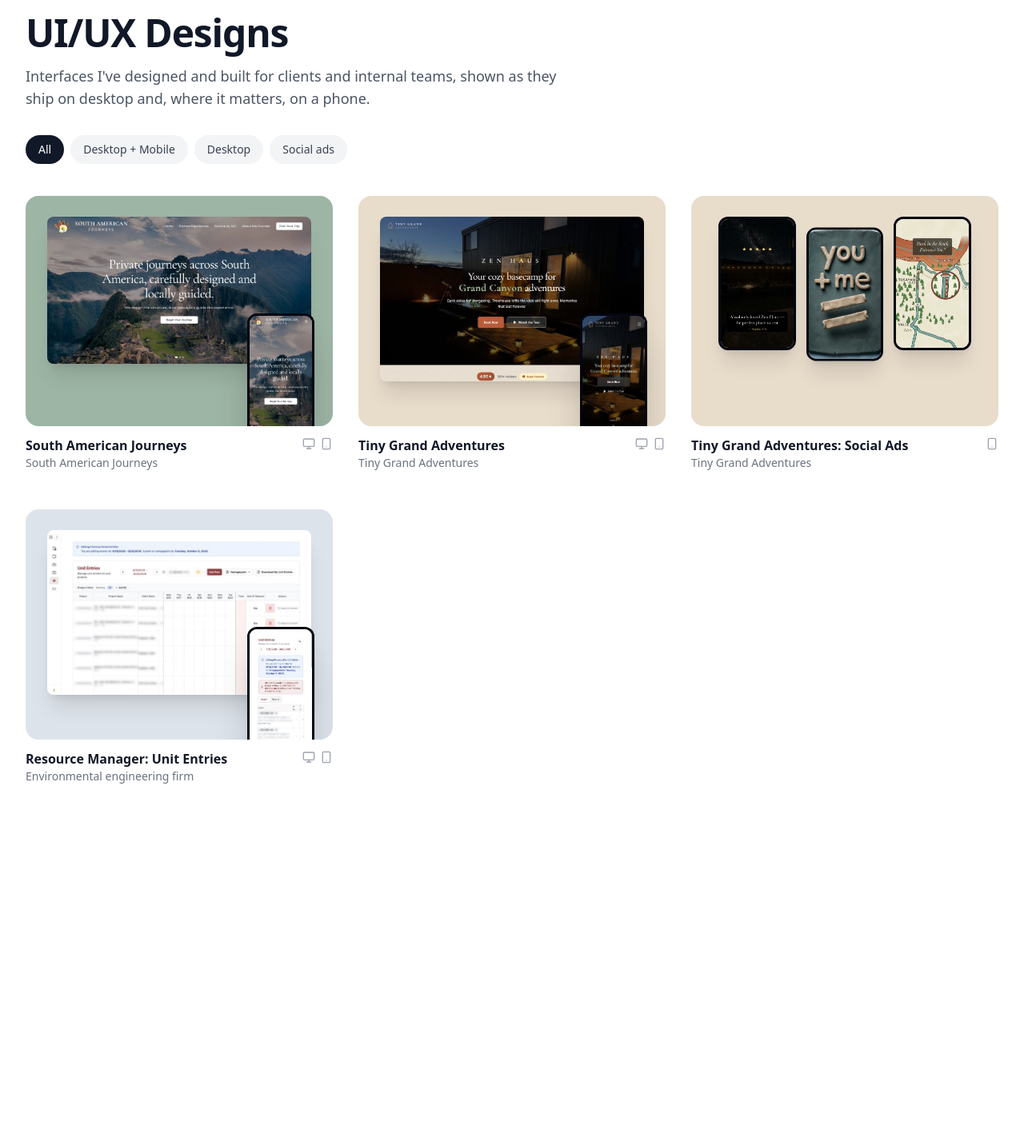
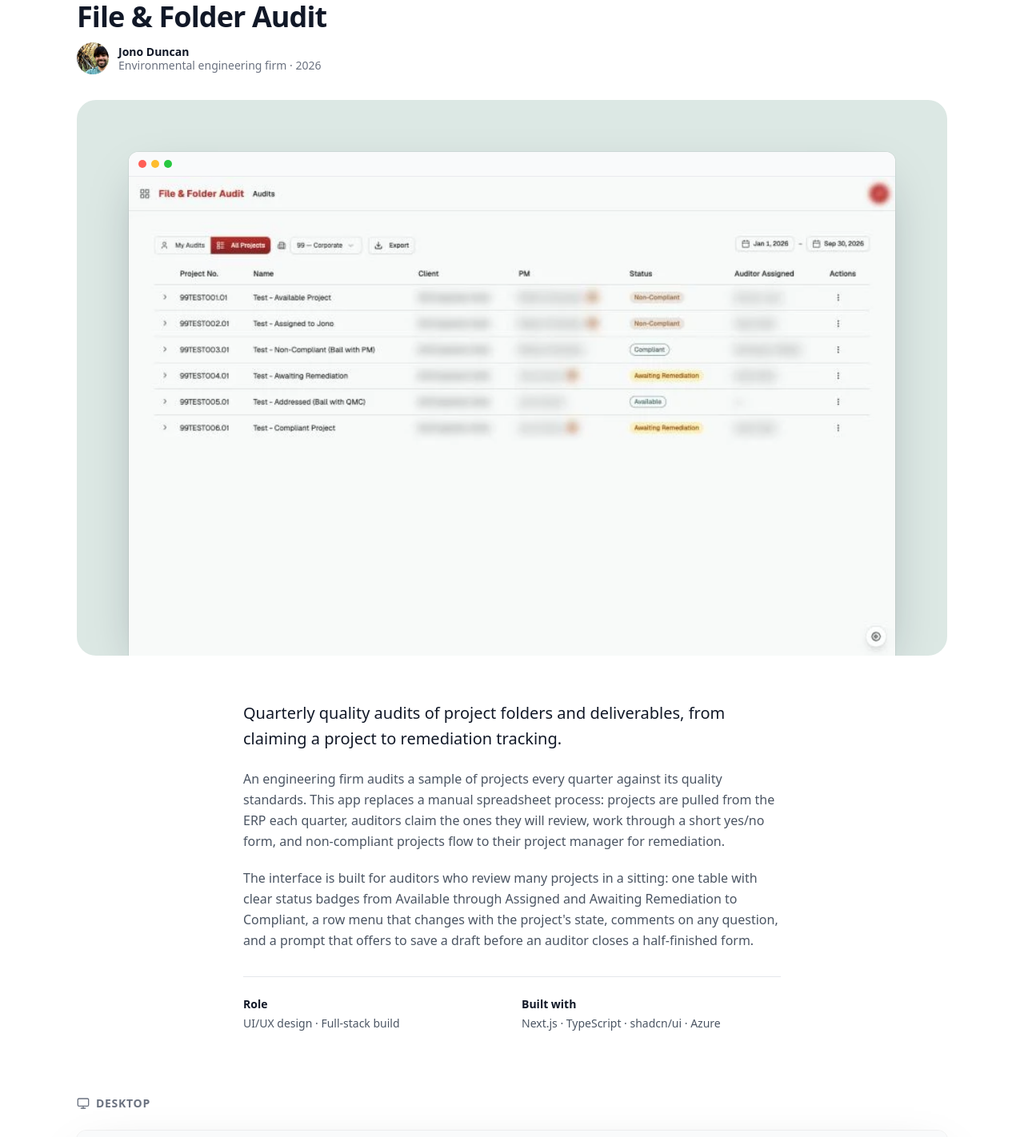
Before and after one commit to JonoSuave/Portfolio, a React (Vite) app: page /designs/file-folder-audit in a window 1280 px wide. Before the commit this address led to /designs. Shown: the part 100-1522 px from the top of the page at 80% size. Before the commit the page ends 1177 px from the top, so only its background shows below. Built offline with nearby package versions, Linux system fonts and the light colour scheme.

Commit message:
Add File & Folder Audit desktop design with claim-and-audit walkthrough
Co-Authored-By: Claude Opus 5.5 <noreply@anthropic.com>

```diff
--- a/src/data/designs.ts
+++ b/src/data/designs.ts
@@ -33,6 +33,7 @@ const saj = "/designs/south-american-journeys";
 const tga = "/designs/tiny-grand-adventures";
 const rm = "/designs/resource-manager";
 const ads = "/designs/tga-social-ads";
+const audit = "/designs/file-folder-audit";
 
 export const designs: Design[] = [
   {
@@ -139,21 +140,22 @@ export const designs: Design[] = [
     ],
   },
   {
-    slug: "project-audits",
-    title: "Project Quality Audits",
+    slug: "file-folder-audit",
+    title: "File & Folder Audit",
     client: "Environmental engineering firm",
     year: "2026",
     summary:
-      "Quarterly quality audits of project folders and deliverables, from audit form to remediation tracking.",
+      "Quarterly quality audits of project folders and deliverables, from claiming a project to remediation tracking.",
     description: [
-      "An engineering firm audits a sample of projects every quarter against its quality standards. The Audit App replaces a manual spreadsheet process: projects are pulled from the ERP each quarter, auditors work through a short yes/no form, and non-compliant projects flow to their project manager for remediation.",
-      "The interface is built for auditors who review many projects in a sitting: a filterable audits dashboard, a focused audit form with comments on each question, and clear status states from Not Started through Awaiting Remediation to Complete. Sibling apps for specialised report types share the same design system.",
+      "An engineering firm audits a sample of projects every quarter against its quality standards. This app replaces a manual spreadsheet process: projects are pulled from the ERP each quarter, auditors claim the ones they will review, work through a short yes/no form, and non-compliant projects flow to their project manager for remediation.",
+      "The interface is built for auditors who review many projects in a sitting: one table with clear status badges from Available through Assigned and Awaiting Remediation to Compliant, a row menu that changes with the project's state, comments on any question, and a prompt that offers to save a draft before an auditor closes a half-finished form.",
     ],
     role: ["UI/UX design", "Full-stack build"],
     tags: ["Next.js", "TypeScript", "shadcn/ui", "Azure"],
     accent: "#DCE8E4",
     shots: [
-      // Desktop only. Screens must be anonymised (no client branding, people or projects).
+      { src: `${audit}/audits-dashboard-desktop.webp`, alt: "Audits table with status badges for each project", device: "desktop", caption: "Audits dashboard" },
+      { src: `${audit}/audit-walkthrough.gif`, alt: "Animated walkthrough: claiming a project, answering audit questions with a comment, and the leave-without-saving prompt", device: "desktop", caption: "Claim a project, audit it, and never lose answers by accident" },
     ],
   },
 ];
```
Also changed, not shown: public/designs/file-folder-audit/audit-walkthrough.gif (added), public/designs/file-folder-audit/audits-dashboard-desktop.webp (added).
